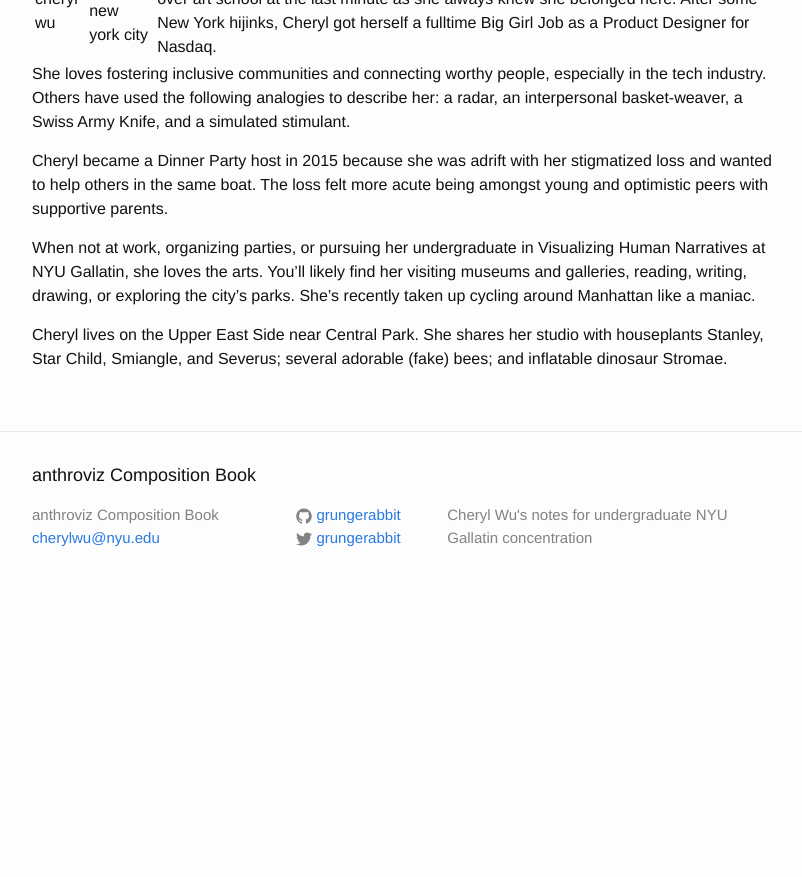
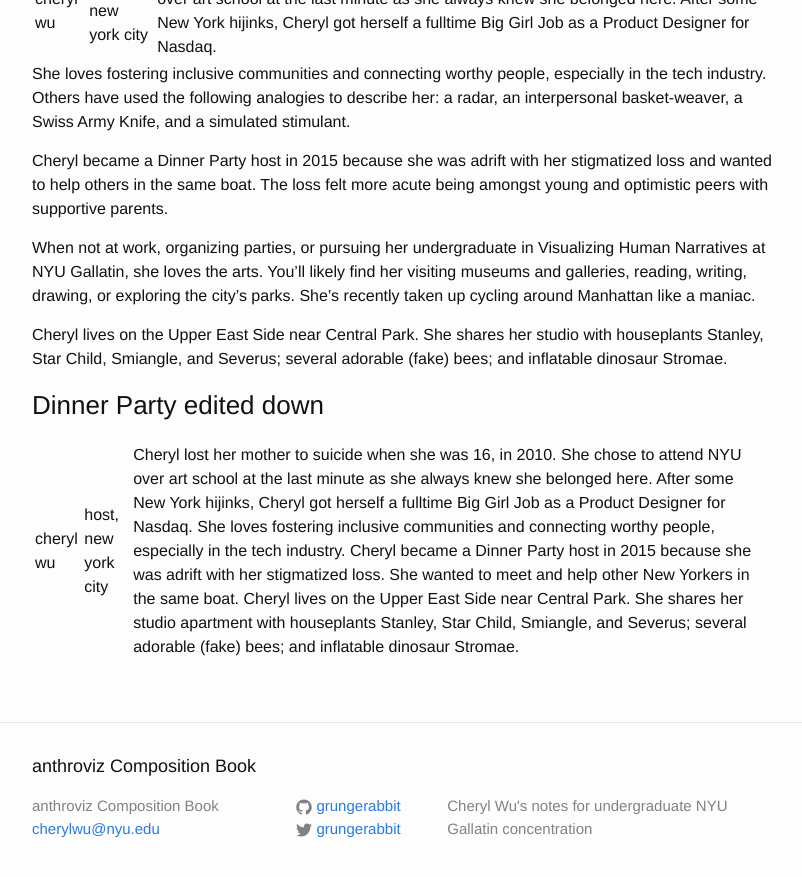
Before and after one commit to anthroviz/compbook, a Jekyll site: the page built from _posts/2015-10-10-autobio.markdown, in a window 1280 px wide and 900 px high, scrolled down 1938 px. Shown: the top 877 px of the window, without its empty margins (238-1040 px from the left). Built offline with Jekyll 4.4.1, drawn with Linux system fonts in a browser that asks for light colours; before the commit the page ends 2547 px from its top, so only the background shows below that.

Commit message:
edited down

```diff
--- a/_posts/2015-10-10-autobio.markdown
+++ b/_posts/2015-10-10-autobio.markdown
@@ -85,3 +85,7 @@ Cheryl became a Dinner Party host in 2015 because she was adrift with her stigma
 When not at work, organizing parties, or pursuing her undergraduate in Visualizing Human Narratives at NYU Gallatin, she loves the arts.  You'll likely find her visiting museums and galleries, reading, writing, drawing, or exploring the city's parks. She's recently taken up cycling around Manhattan like a maniac.
 
 Cheryl lives on the Upper East Side near Central Park. She shares her studio with houseplants Stanley, Star Child, Smiangle, and Severus; several adorable (fake) bees; and inflatable dinosaur Stromae.
+
+### Dinner Party edited down
+
+cheryl wu | host, new york city | Cheryl lost her mother to suicide when she was 16, in 2010. She chose to attend NYU over art school at the last minute as she always knew she belonged here. After some New York hijinks, Cheryl got herself a fulltime Big Girl Job as a Product Designer for Nasdaq. She loves fostering inclusive communities and connecting worthy people, especially in the tech industry. Cheryl became a Dinner Party host in 2015 because she was adrift with her stigmatized loss. She wanted to meet and help other New Yorkers in the same boat. Cheryl lives on the Upper East Side near Central Park. She shares her studio apartment with houseplants Stanley, Star Child, Smiangle, and Severus; several adorable (fake) bees; and inflatable dinosaur Stromae.
```
